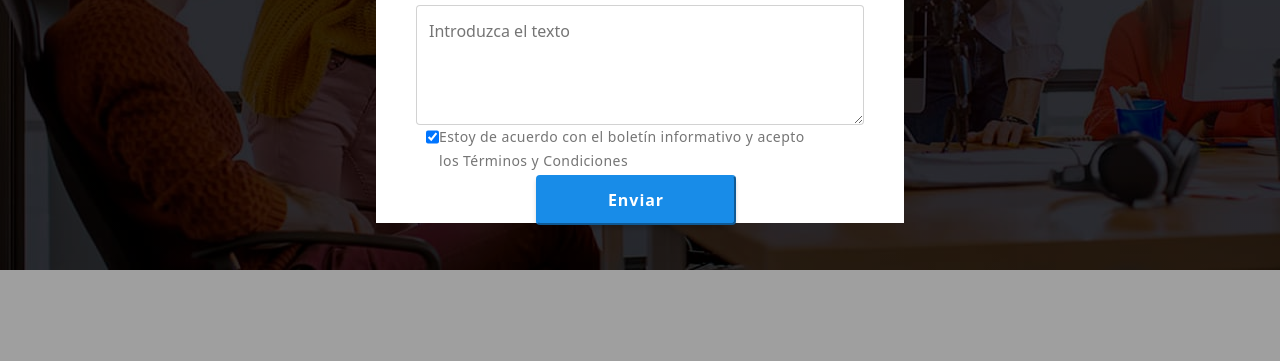
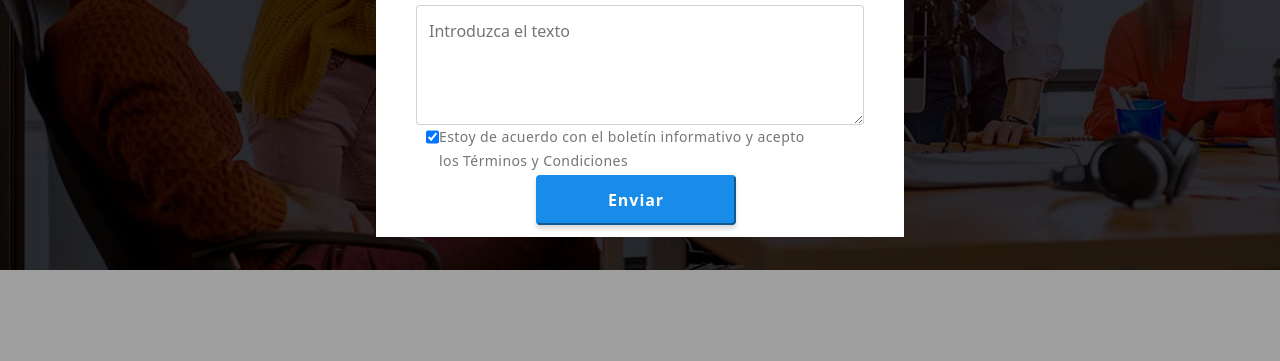
Before and after one commit to diegoc29/goit-markup-hw-06, a plain HTML site: page index.html in a window 1280 px wide. Both pictures are taken after a click on the button "Solicite nuestro servicio". Shown: the part 396-757 px from the top of the page. Drawn offline with Linux system fonts and the light colour scheme.

Commit message:
modified css/styles

```diff
--- a/css/styles.css
+++ b/css/styles.css
@@ -453,7 +453,7 @@ ul{
 
 .modal {
     width: 528px;
-    height: 581px;
+    height: 595px;
     margin-left: auto;
     margin-right: auto;
     margin-top: 3%;
```
